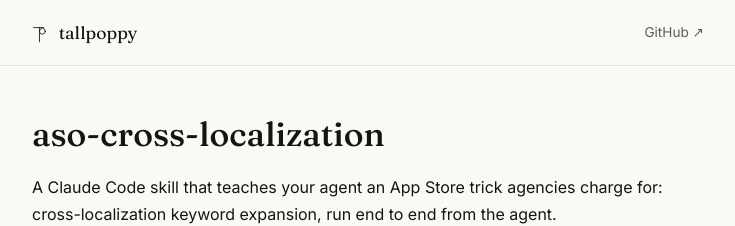
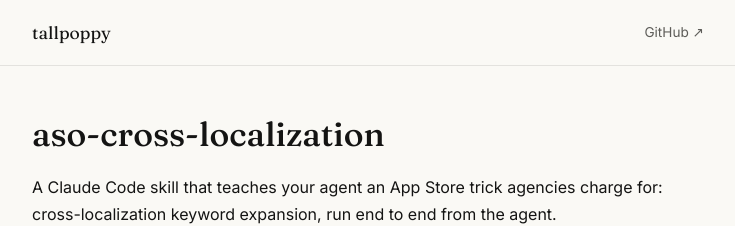
Before and after one commit to akoskomuves/aso-cross-localization, a Jekyll site: the page built from README.md, in a window 1280 px wide. Shown: the top 226 px of the page, without its empty margins (272-1007 px from the left). Built offline with Jekyll 4.4.1, drawn with Linux system fonts in a browser that asks for light colours; our own code applies the rules of GitHub Pages for plain Markdown files.

Commit message:
Header: wordmark only until the correct TP monogram asset lands
Co-Authored-By: Claude Fable 5 <noreply@anthropic.com>

```diff
--- a/_layouts/default.html
+++ b/_layouts/default.html
@@ -143,7 +143,6 @@
   <header class="site-header">
     <div class="inner">
       <a class="brand" href="https://tallpoppy.xyz/">
-        <svg xmlns="http://www.w3.org/2000/svg" viewBox="0 0 200 240" fill="none" stroke="currentColor" stroke-width="10" stroke-linecap="square"><line x1="20" y1="55" x2="140" y2="55"/><line x1="90" y1="55" x2="90" y2="225"/><circle cx="125" cy="100" r="35"/></svg>
         <span>tallpoppy</span>
       </a>
       <a class="repo-link" href="https://github.com/akoskomuves/aso-cross-localization">GitHub &nearr;</a>
```
